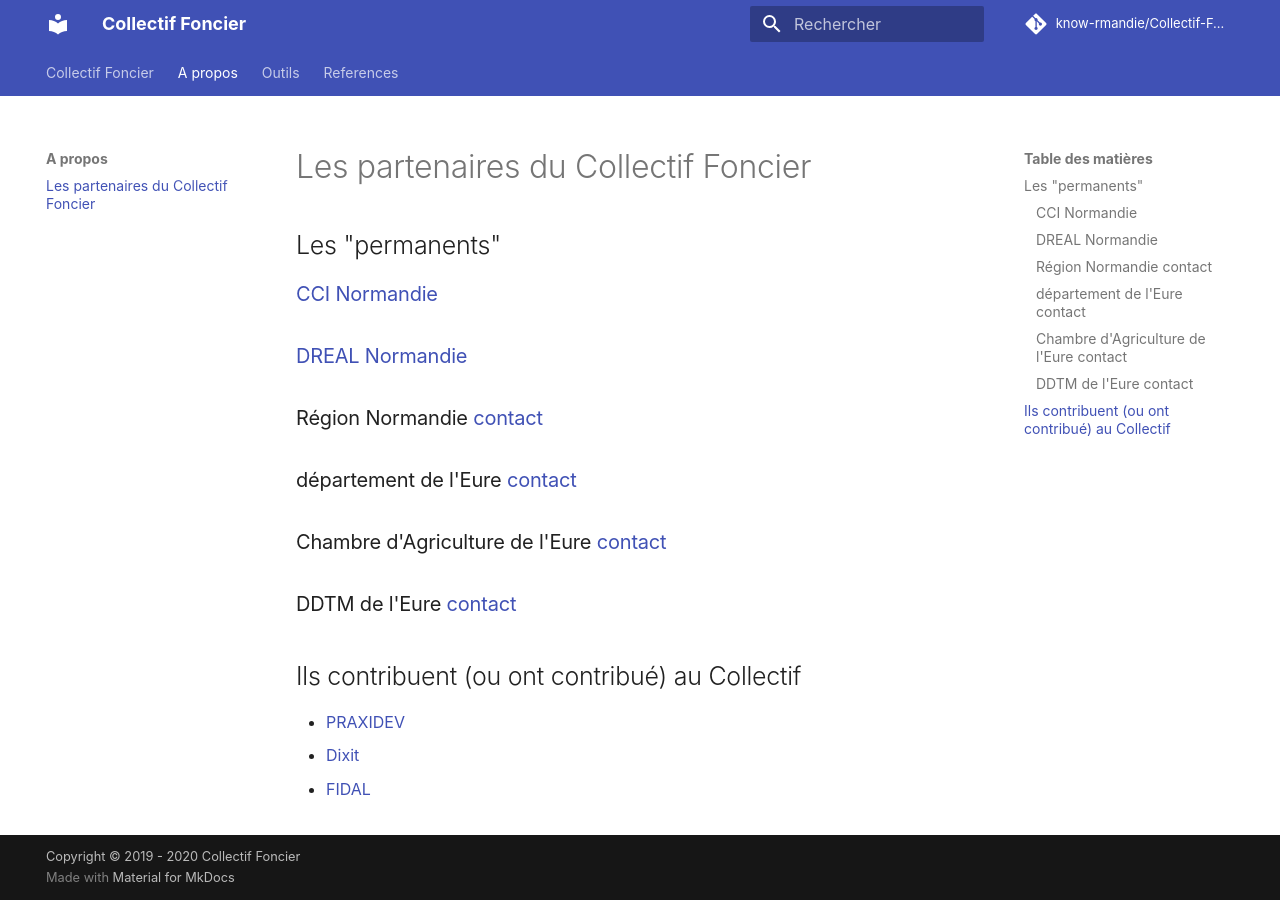
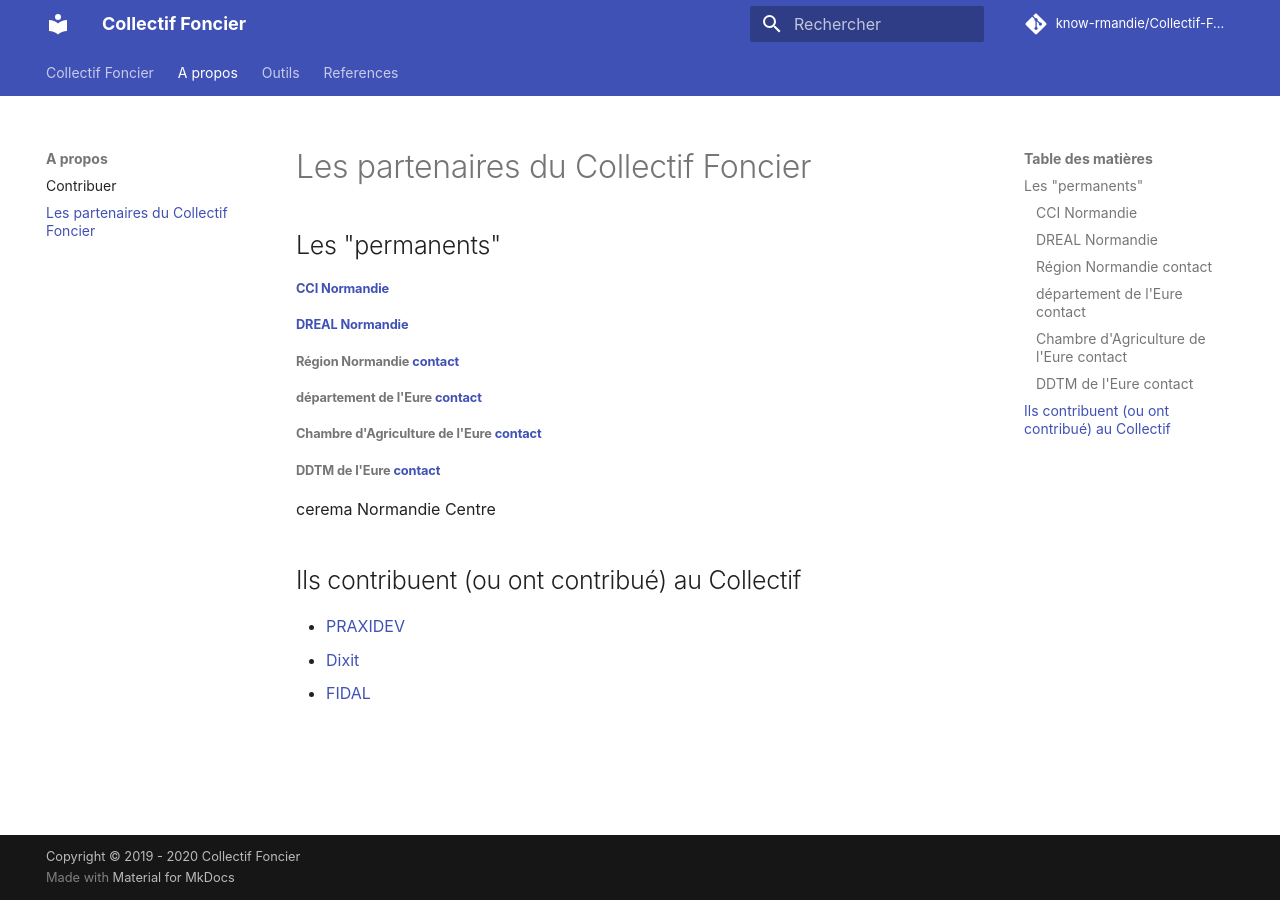
Before and after one commit to foncier-eco/foncier-eco.github.io, an MkDocs documentation site: the page built from docs/a_propos/partenaires.md, in a window 1280 px wide. Built offline with MkDocs 1.6.1 and Material for MkDocs 9.7.7, drawn with Linux system fonts in a browser that asks for light colours; comment, search, counter and statistics services are not loaded.

Commit message:
Intégration des modifications intervenues sur stackedit * contribuer * partenaires

```diff
--- a/docs/a_propos/partenaires.md
+++ b/docs/a_propos/partenaires.md
@@ -2,15 +2,20 @@
 
 ## Les "permanents"
 
-### [CCI Normandie](http://normandie.developpement-durable.gouv.fr)
-### [DREAL Normandie](http://normandie.developpement-durable.gouv.fr)
-### Région Normandie  [contact](http://normandie.developpement-durable.gouv.fr)
-### département de l'Eure [contact](http://normandie.developpement-durable.gouv.fr)
-### Chambre d'Agriculture de l'Eure [contact](http://normandie.developpement-durable.gouv.fr)
-### DDTM de l'Eure [contact](http://normandie.developpement-durable.gouv.fr)
+###### [CCI Normandie](http://normandie.developpement-durable.gouv.fr)
+###### [DREAL Normandie](http://normandie.developpement-durable.gouv.fr)
+###### Région Normandie  [contact](http://normandie.developpement-durable.gouv.fr)
+###### département de l'Eure [contact](http://normandie.developpement-durable.gouv.fr)
+###### Chambre d'Agriculture de l'Eure [contact](http://normandie.developpement-durable.gouv.fr)
+###### DDTM de l'Eure [contact](http://normandie.developpement-durable.gouv.fr)
+
+cerema Normandie Centre
 
 ## Ils contribuent (ou ont contribué) au Collectif
 
 * [PRAXIDEV](http://normandie.developpement-durable.gouv.fr)
 * [Dixit](http://normandie.developpement-durable.gouv.fr)
 * [FIDAL](http://normandie.developpement-durable.gouv.fr)
+<!--stackedit_data:
+eyJoaXN0b3J5IjpbMTg5MzI1MTc1Ml19
+-->
```
Also changed, not shown: docs/a_propos/contribuer.md (added, +53 -0 lines).
